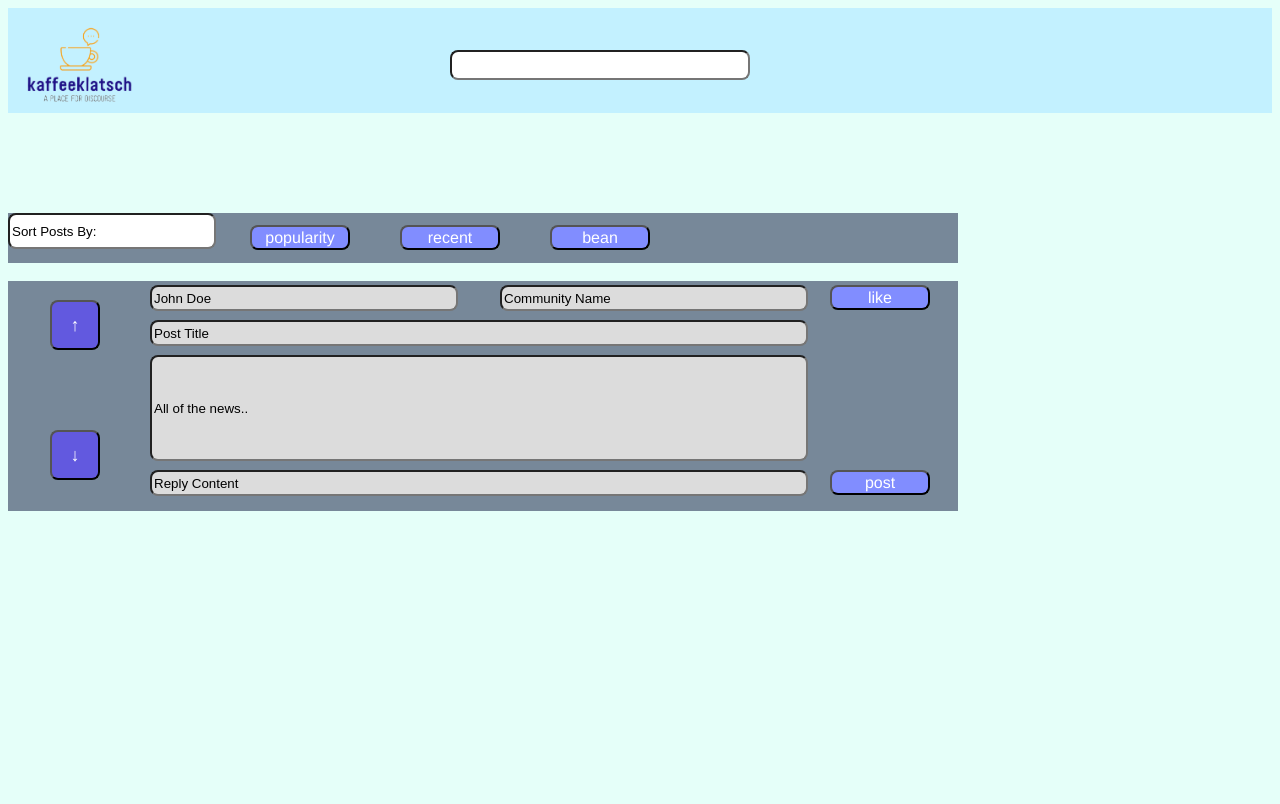
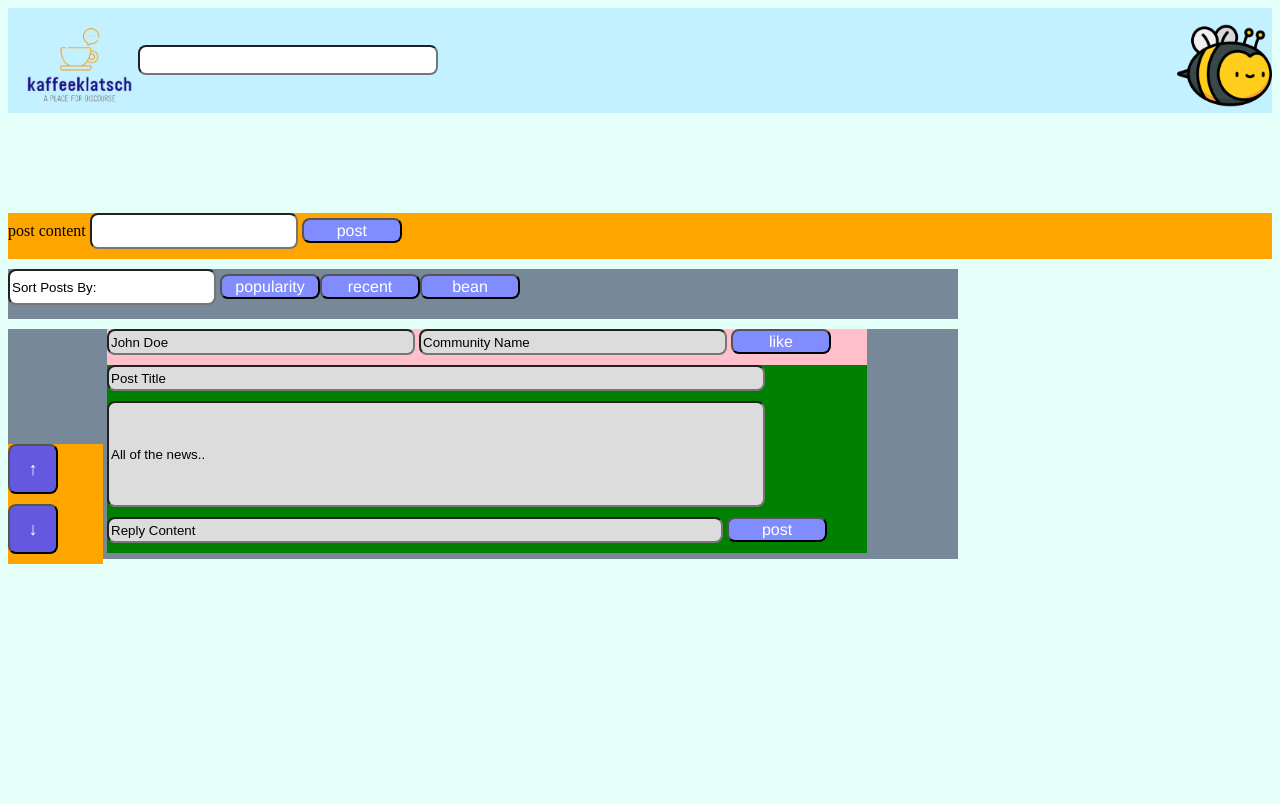
Before and after one commit to PFSDevTeam/kaffeeklatsch, a Flask app: page /feed in a window 1280 px wide. Shown: the top 804 px of the page. Run offline with Flask 2, Linux system fonts and the light colour scheme; some libraries are stand-ins or nearby versions.

Commit message:
seperated make post and modified template css

```diff
--- a/app.py
+++ b/app.py
@@ -11,6 +11,7 @@ from forms.RegistrationForm import RegistrationForm
 #post imports
 from forms.SortPostForm import SortPostForm
 from forms.ReplyForm import ReplyForm
+from forms.MakePostForm import MakePostForm
 
 app = Flask(__name__)
 
@@ -70,7 +71,8 @@ def register():
 def feed():
   sortPostForm = SortPostForm()
   replyForm = ReplyForm()
-  return render_template('feed.html', sortPostForm=sortPostForm, replyForm=replyForm)
+  makePostForm = MakePostForm()
+  return render_template('feed.html', makePostForm=makePostForm, sortPostForm=sortPostForm, replyForm=replyForm)
 
 if __name__ == "__main__":
   app.run()
--- a/static/css/globalstylesheet.css
+++ b/static/css/globalstylesheet.css
@@ -22,6 +22,11 @@ body {
     float: left;
 }
 
+.avatar {
+    height: 100%;
+    float: right;
+}
+
 /*page*/
 .page {
     margin: 0px;
--- a/static/css/make_post.css
+++ b/static/css/make_post.css
@@ -1,49 +1,6 @@
 .make-post-wrapper {
     display: inline-block;
-    background-color: lightslategray;
-    width: 950px;
-    height: 50px;
+    background-color: orange;
+    display: block;
+    margin-bottom: 10px;
 }
-
-#postContent {
-    left: 20px;
-}
-
-#popularity {
-    width: 100px;
-    height: 25px;
-    position: absolute;
-    top: 225px;
-    left: 250px;
-    border-radius: 8px;
-    background-color: #818DFF;
-    font-family: "Helvetica Neue", "Arial", sans-serif;
-    font-size: medium;
-    color: white;
-}
-
-#recent {
-    width: 100px;
-    height: 25px;
-    position: absolute;
-    top: 225px;
-    left: 400px;
-    border-radius: 8px;
-    background-color: #818DFF;
-    font-family: "Helvetica Neue", "Arial", sans-serif;
-    font-size: medium;
-    color: white;
-}
-
-#bean {
-    width: 100px;
-    height: 25px;
-    position: absolute;
-    top: 225px;
-    left: 550px;
-    border-radius: 8px;
-    background-color: #818DFF;
-    font-family: "Helvetica Neue", "Arial", sans-serif;
-    font-size: medium;
-    color: white;
-}
--- a/static/css/post.css
+++ b/static/css/post.css
@@ -1,15 +1,32 @@
-.make-something-wrapper {
+.post-wrapper {
     display: inline-block;
     background-color: lightslategray;
     top: 300px;
     width: 950px;
     height: 230px;
+    margin-bottom: 10px;
+}
+
+.post-wrapper .vote-panel{
+    display: inline-block;
+    width: 10%;
+    background-color: orange;
+}
+
+.post-wrapper .post-panel {
+    display: inline-block;
+    width: 80%;
+    background-color: green;
+}
+
+.post-panel__top-line {
+    background-color: pink;
 }
 
 #ownerName {
     width: 300px;
     height: 20px;
-    position: absolute;
+    /* position: absolute; */
     top: 285px;
     left: 150px;
     border-radius: 8px;
@@ -20,28 +37,17 @@
 #communityInfo {
     width: 300px;
     height: 20px;
-    position: absolute;
+    /* position: absolute; */
     top: 285px;
     left: 500px;
     border-radius: 8px;
     background-color: gainsboro;
 }
 
-
-/* #userInfo {
-    width: 100px;
-    height: 100px;
-    position: absolute;
-    top: 300px;
-    left: 700px;
-    border-radius: 8px;
-    background-color: gainsboro;
-} */
-
 #postTitle {
     width: 650px;
     height: 20px;
-    position: absolute;
+    /* position: absolute; */
     top: 320px;
     left: 150px;
     border-radius: 8px;
@@ -51,16 +57,16 @@
 #ownerContent {
     width: 650px;
     height: 100px;
-    position: absolute;
+    /* position: absolute; */
     top: 355px;
     left: 150px;
     background-color: gainsboro;
 }
 
 #replyContent {
-    width: 650px;
+    width: 80%;
     height: 20px;
-    position: absolute;
+    /* position: absolute; */
     top: 470px;
     left: 150px;
     background-color: gainsboro;
@@ -69,7 +75,7 @@
 #post {
     width: 100px;
     height: 25px;
-    position: absolute;
+    /* position: absolute; */
     top: 470px;
     left: 830px;
     border-radius: 8px;
@@ -82,7 +88,7 @@
 #like {
     width: 100px;
     height: 25px;
-    position: absolute;
+    /* position: absolute; */
     top: 285px;
     left: 830px;
     border-radius: 8px;
@@ -95,7 +101,7 @@
 #upArrow {
     width: 50px;
     height: 50px;
-    position: absolute;
+    /* position: absolute; */
     top: 300px;
     left: 50px;
     border-radius: 8px;
@@ -109,7 +115,7 @@
 #downArrow {
     width: 50px;
     height: 50px;
-    position: absolute;
+    /* position: absolute; */
     top: 430px;
     left: 50px;
     border-radius: 8px;
--- /dev/null
+++ b/static/css/sort_post.css
@@ -0,0 +1,50 @@
+.sort-post-wrapper {
+    display: inline-block;
+    background-color: lightslategray;
+    width: 950px;
+    height: 50px;
+    margin-bottom: 10px;
+}
+
+#postContent {
+    left: 20px;
+}
+
+#popularity {
+    width: 100px;
+    height: 25px;
+    /* position: absolute; */
+    top: 225px;
+    left: 250px;
+    border-radius: 8px;
+    background-color: #818DFF;
+    font-family: "Helvetica Neue", "Arial", sans-serif;
+    font-size: medium;
+    color: white;
+}
+
+#recent {
+    width: 100px;
+    height: 25px;
+    /* position: absolute; */
+    top: 225px;
+    left: 400px;
+    border-radius: 8px;
+    background-color: #818DFF;
+    font-family: "Helvetica Neue", "Arial", sans-serif;
+    font-size: medium;
+    color: white;
+}
+
+#bean {
+    width: 100px;
+    height: 25px;
+    /* position: absolute; */
+    top: 225px;
+    left: 550px;
+    border-radius: 8px;
+    background-color: #818DFF;
+    font-family: "Helvetica Neue", "Arial", sans-serif;
+    font-size: medium;
+    color: white;
+}
--- a/templates/base.html
+++ b/templates/base.html
@@ -35,6 +35,7 @@
           />
         </h1>
         {% block search %}{% endblock %}
+        {% block avatar %}{% endblock %}
         {% block register %}{% endblock %}
         <!-- <button onclick="document.location='register.html'" class="button" style="float: right">sign up</button> -->
         <!-- <button class="button" style="float: right">sign up</button> -->
--- a/templates/feed.html
+++ b/templates/feed.html
@@ -1,12 +1,26 @@
 <!--extend base-->
-{% extends 'base.html' %} {% import 'sort_post.html' as sortPostTemplate %} {% import 'post.html' as replyTemplate %} {% block search %}
-<!--search bar goes here-->
-<div class="input-group">
-    <div class="form-outline" style="float: left;">
-        <input id="search-input" type="search" id="form1" class="form-control" style="position: absolute; top: 50px; left: 450px; width: 300px;" />
+{% extends 'base.html' %}
+<!-- imports -->
+{% import 'make_post.html' as makePostTemplate %}
+{% import 'sort_post.html' as sortPostTemplate %}
+{% import 'post.html' as replyTemplate %}
+
+<!--search bar block-->
+{% block search %}
+    <div class="input-group">
+        <div class="form-outline" style="float: left;">
+            <input id="search-input" type="search" id="form1" class="form-control" style="top: 50px; left: 450px; width: 300px;" />
+        </div>
     </div>
-</div>
-{% endblock %} {% block body %}
+    {% endblock %}
+
+<!-- avatar block -->
+{% block avatar %}
+    <img class="avatar" src="{{ url_for('static', filename='assets/imagefiles/Profile/bee.png') }}"/>
+{% endblock %}
+
+<!--body block-->
+{% block body %}
 <div class="page">
 
     <body>
@@ -14,7 +28,9 @@
         <div>
             <!--float the post form at the top-->
             <form method="POST">
-                {{ sortPostTemplate.sort_post(sortPostForm) }} <br></br> {{ replyTemplate.post(replyForm) }}
+                {{ makePostTemplate.make_post(makePostForm) }}
+                {{ sortPostTemplate.sort_post(sortPostForm) }}
+                {{ replyTemplate.post(replyForm) }}
             </form>
             <!--display the available posts below-->
             <!--post loop-->
--- /dev/null
+++ b/templates/make_post.html
@@ -0,0 +1,11 @@
+{% macro make_post(makePostForm) %}
+    <link
+      rel="stylesheet"
+      href="{{ url_for('static', filename='css/sort_post.css') }}"
+    />
+    <div class="make-post-wrapper">
+        {{ makePostForm.postContent.label() }}
+        {{ makePostForm.postContent(class="post-content") }}
+        {{ makePostForm.post() }}
+    </div>
+{% endmacro %}
--- a/templates/post.html
+++ b/templates/post.html
@@ -1,11 +1,33 @@
 {% macro post(replyForm) %}
 <link rel="stylesheet" href="{{ url_for('static', filename='css/post.css') }}" />
-<div class="make-something-wrapper">
+<div class="post-wrapper">
+
+    <!--left panel : up and down buttons-->
+    <div class="vote-panel">
+        {{ replyForm.upArrow() }}
+        {{ replyForm.downArrow() }}
+    </div>
+    <!--right panel: post content-->
+    <div class="post-panel">
+        <div class="post-panel__top-line">
+            {{ replyForm.ownerName(class="owner-name") }}
+            {{ replyForm.communityInfo(class="community-content") }}
+            {{ replyForm.like() }}
+        </div>
+        <div class="post-panel__title-line">
+            {{ replyForm.postTitle(class="post-content") }}
+        </div>
+        <div class="post-panel__post-content">
+            {{ replyForm.ownerContent(class="owner-content") }}
+        </div>
+        <div class="post-panel__reply-line">
+            {{ replyForm.replyContent(class="reply-content") }}
+            {{ replyForm.post() }}
+        </div>
+    </div>
 
 
-    {{ replyForm.ownerName(class="owner-name") }} {{ replyForm.ownerContent(class="owner-content") }} {{ replyForm.communityInfo(class="community-content") }} {{ replyForm.like() }}
-    <!-- {{ replyForm.userInfo(class="user-content") }}  -->
-    {{ replyForm.postTitle(class="post-content") }} {{ replyForm.replyContent(class="reply-content") }} {{ replyForm.post() }} {{ replyForm.upArrow() }} {{ replyForm.downArrow() }}
+
 </div>
 
 {% endmacro %}
--- a/templates/sort_post.html
+++ b/templates/sort_post.html
@@ -1,6 +1,6 @@
 {% macro sort_post(sortPostForm) %}
 <link rel="stylesheet" href="{{ url_for('static', filename='css/make_post.css') }}" />
-<div class="make-post-wrapper">
+<div class="sort-post-wrapper">
     {{ sortPostForm.postContent(class="post-content") }} {{ sortPostForm.popularity() }}{{ sortPostForm.recent() }}{{ sortPostForm.bean() }}
 </div>
 {% endmacro %}
```
Also changed, not shown: static/css/feed.css (added).
